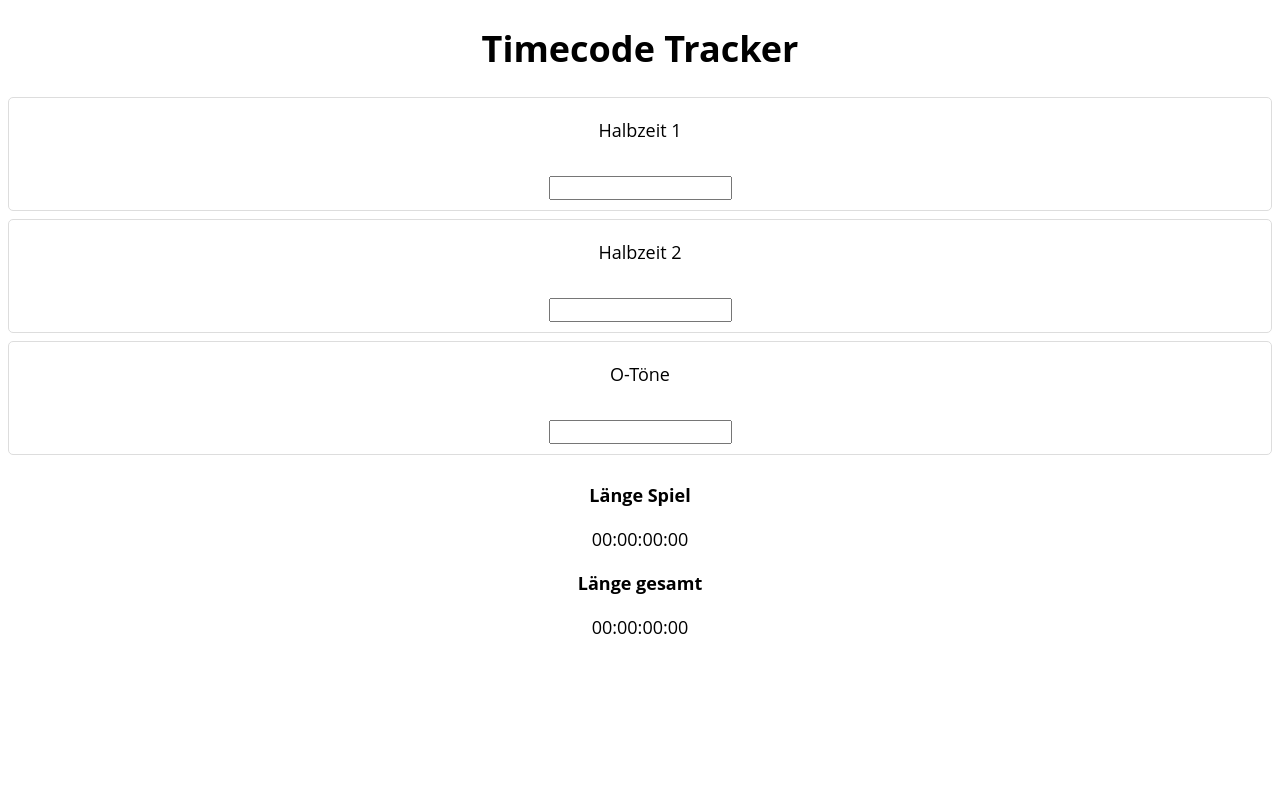
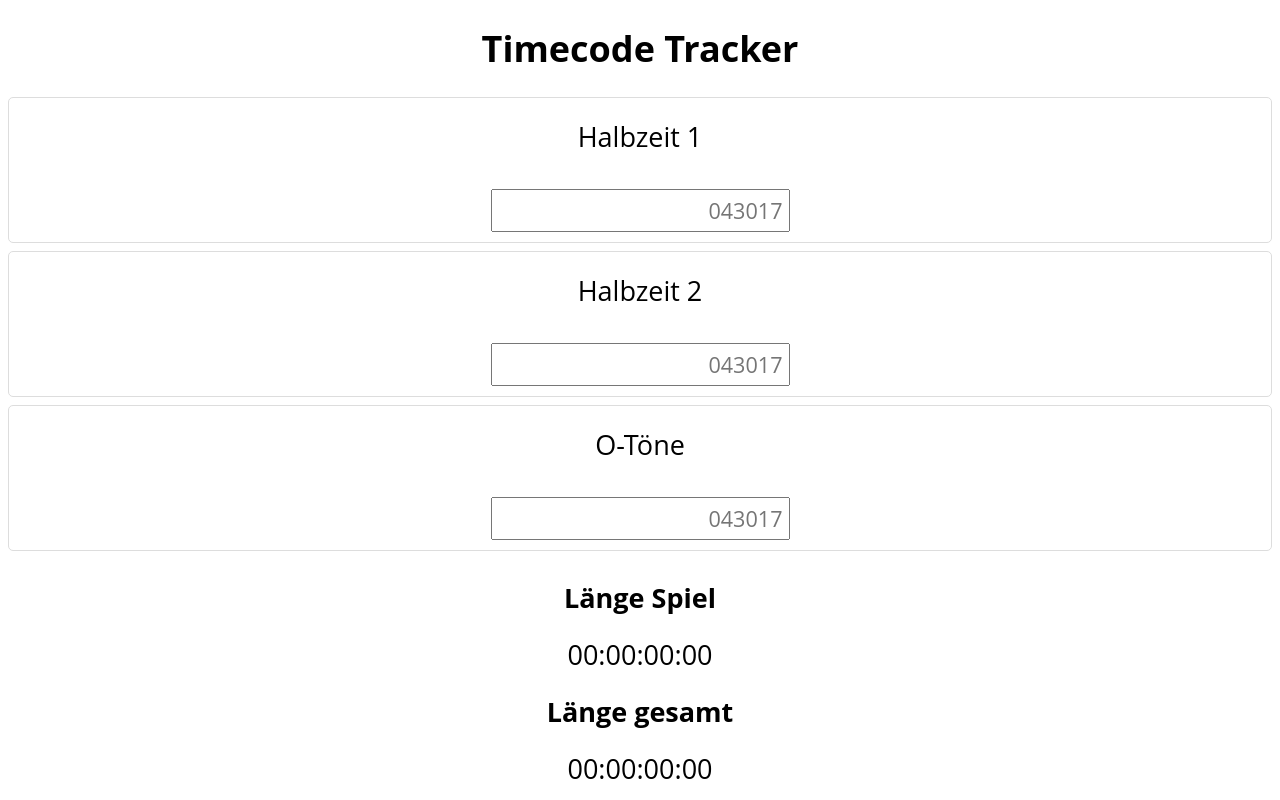
Before and after one commit to mpagels/Bundesliga-Timecode-Tracker, a React (Create React App) app: page / in a window 1280 px wide. Built offline with nearby package versions, Linux system fonts and the light colour scheme.

Commit message:
Fix QA findings

```diff
--- a/src/components/TimecodeTracker/TimecodeInput.js
+++ b/src/components/TimecodeTracker/TimecodeInput.js
@@ -1,22 +1,41 @@
-import React from 'react'
+import React, { useState } from 'react'
 import styled from 'styled-components/macro'
 import PropTypes from 'prop-types'
 
+TimecodeInput.propTypes = {
+  title: PropTypes.string,
+  index: PropTypes.number,
+  onChange: PropTypes.func,
+}
+
 export default function TimecodeInput({ title, index, onChange }) {
+  const [value, setValue] = useState('')
+
   return (
     <InputContainer>
       <Label htmlFor={index}>{title}</Label>
       <br />
       <InputWrapper>
-        <input
-          onChange={(event) => onChange(event, index)}
-          type="number"
+        <Input
+          onChange={(event) => handleOnChange(event, index, onChange)}
           id={index}
           name="timecode"
-        ></input>
+          type="tel"
+          placeholder="043017"
+          value={value}
+        ></Input>
       </InputWrapper>
     </InputContainer>
   )
+
+  function handleOnChange(event, index, onChange) {
+    const value = event.target.value
+    const regex = new RegExp('^[0-9]*$')
+    if (regex.test(value) && value.length < 9) {
+      setValue(value)
+      onChange(value, index)
+    }
+  }
 }
 
 const InputContainer = styled.div`
@@ -32,15 +51,15 @@ const InputContainer = styled.div`
 const Label = styled.label`
   display: inline-block;
   margin: 10px;
+  font-size: 150%;
 `
 
 const InputWrapper = styled.div`
   display: flex;
   flex-direction: column;
 `
-
-TimecodeInput.propTypes = {
-  title: PropTypes.string,
-  index: PropTypes.number,
-  onChange: PropTypes.func,
-}
+const Input = styled.input`
+  font-size: 120%;
+  text-align: right;
+  padding: 5px;
+`
--- a/src/components/TimecodeTracker/TimecodeResult.js
+++ b/src/components/TimecodeTracker/TimecodeResult.js
@@ -1,6 +1,11 @@
 import React from 'react'
 import styled from 'styled-components/macro'
 import PropTypes from 'prop-types'
+
+TimecodeResult.propTypes = {
+  text: PropTypes.string,
+  result: PropTypes.string,
+}
 
 export default function TimecodeResult({ text, result }) {
   return (
@@ -15,6 +20,7 @@ const ResultContainer = styled.div`
   display: flex;
   flex-direction: column;
   align-items: center;
+  font-size: 150%;
 `
 const ResultHeader = styled.h4`
   margin: 20px 0;
@@ -23,8 +29,3 @@ const ResultHeader = styled.h4`
 const Result = styled.p`
   margin: 0;
 `
-
-TimecodeResult.propTypes = {
-  text: PropTypes.string,
-  result: PropTypes.string,
-}
--- a/src/components/TimecodeTracker/TimecodeTracker.js
+++ b/src/components/TimecodeTracker/TimecodeTracker.js
@@ -32,8 +32,7 @@ export default function TimecodeTracker() {
     </>
   )
 
-  function handleOnChange(event, index) {
-    const value = event.target.value
+  function handleOnChange(value, index) {
     const oldTimecodes = [...timecodes]
     oldTimecodes[index] = value
     setTimecodes(oldTimecodes)
```
